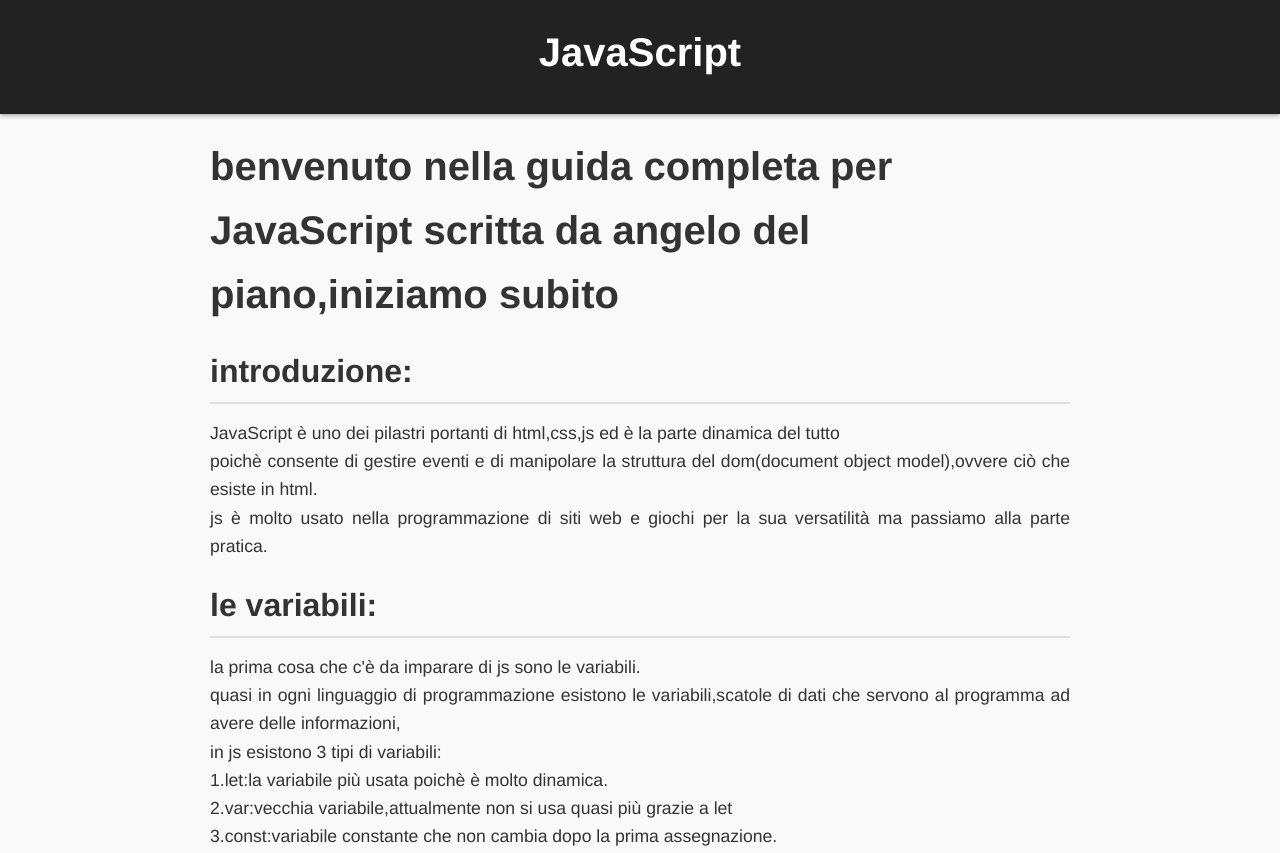
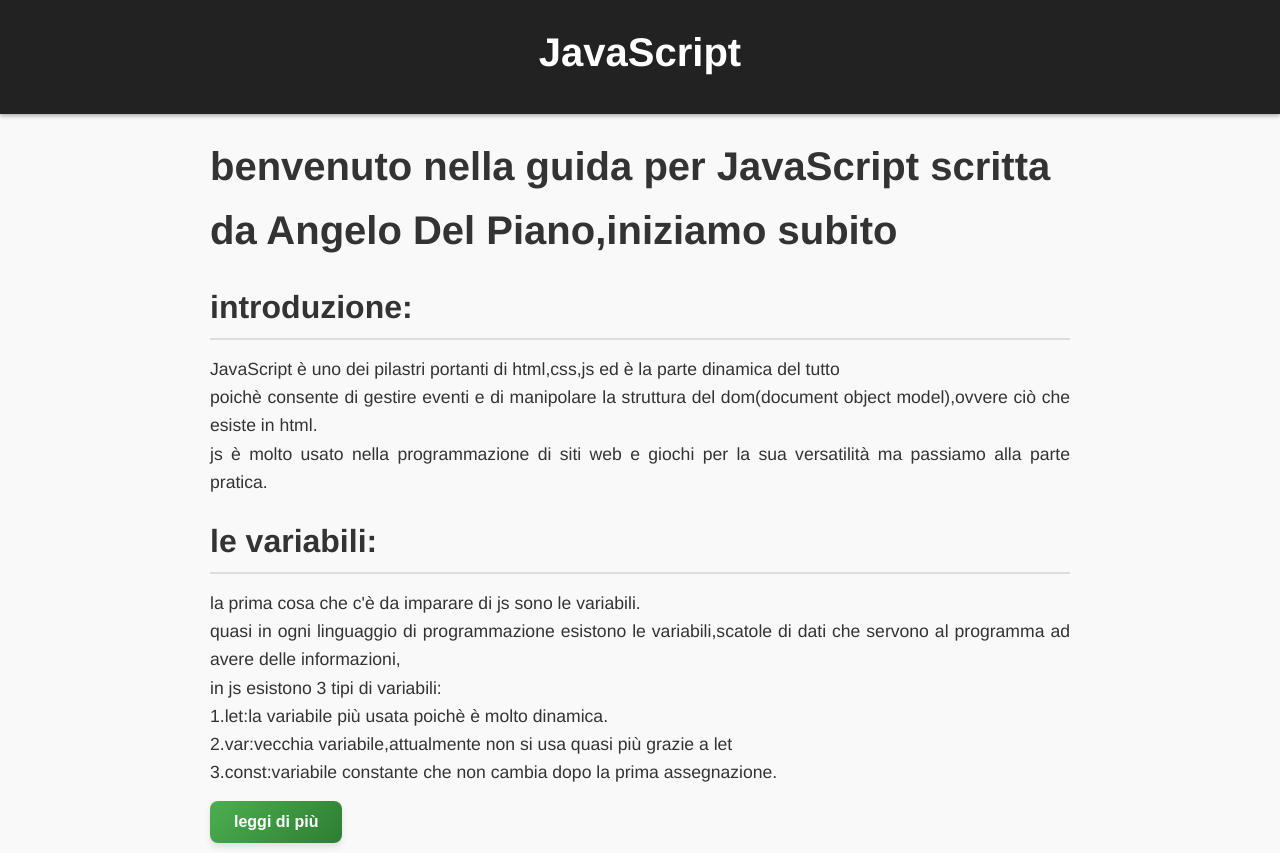
Before and after one commit to bhaki17/jsguide, a plain HTML site: page index.html in a window 1280 px wide. Shown: the top 853 px of the page. Drawn offline with Linux system fonts and the light colour scheme.

Commit message:
Update index.html

```diff
--- a/index.html
+++ b/index.html
@@ -150,7 +150,7 @@ margin-top: 40px;
 <header> <h1>JavaScript</h1></header>
 <div class="container">
 <body>
-  <h1>benvenuto nella guida completa per JavaScript scritta da angelo del piano,iniziamo subito</h1>
+  <h1>benvenuto nella guida per JavaScript scritta da Angelo Del Piano,iniziamo subito</h1>
   <div class="intro">
     <h2> introduzione:</h2>
         <p>
```
